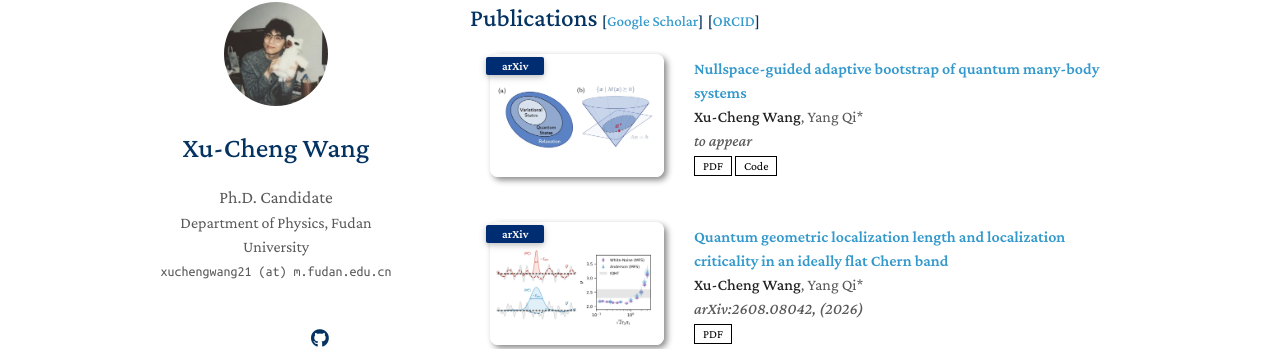
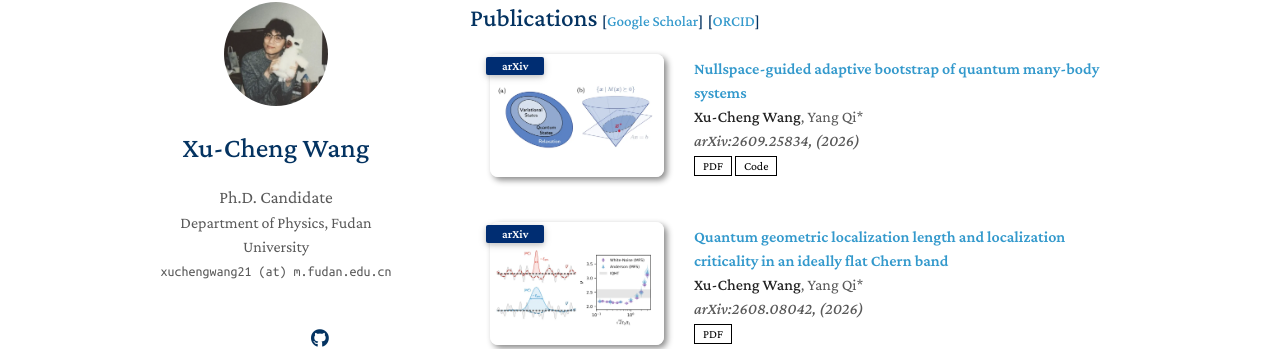
Before and after one commit to JefferyWangSH/JefferyWangSH.github.io, a Jekyll site: the page built from index.md, in a window 1280 px wide and 900 px high, scrolled down 367 px. Shown: the part 128-477 px from the top of the window. Built offline with Jekyll 4.4.1, drawn with Linux system fonts in a browser that asks for light colours; nearby versions of some CDN libraries; a style sheet for code colours, icons or effects is not loaded; our own code applies the rules of GitHub Pages for plain Markdown files.

Commit message:
linked bootstrap paper.

```diff
--- a/_data/publications.yml
+++ b/_data/publications.yml
@@ -3,9 +3,9 @@
   - title: Nullspace-guided adaptive bootstrap of quantum many-body systems
     authors: <strong>Xu-Cheng Wang</strong>, Yang Qi*
     journal_short: arXiv
-    journal: to appear
-    url: tbd
-    pdf: tbd
+    journal: arXiv:2609.25834, (2026)
+    url: https://arxiv.org/abs/2609.25834
+    pdf: https://arxiv.org/pdf/2609.25834
     code: https://github.com/JefferyWangSH/QMBBoot-NGA
     image: ./assets/img/covers/nga_bootstrap.webp
 
@@ -20,7 +20,7 @@
   - title: Emergent magnetic pseudogap from phase fluctuations and hierarchy of scales in two-dimensional superconductors
     authors: <strong>Xu-Cheng Wang</strong>, Yang Qi*
     journal_short: arXiv
-    journal: 	arXiv:2608.07238, (2026)
+    journal: arXiv:2608.07238, (2026)
     url: https://arxiv.org/abs/2608.07238
     pdf: https://arxiv.org/pdf/2608.07238
     image: ./assets/img/covers/pdsc_mpg.webp
@@ -28,7 +28,7 @@
   - title: 'The interplay of phase fluctuations and nodal quasiparticles: ubiquitous Fermi arcs in two-dimensional d-wave superconductors'
     authors: <strong>Xu-Cheng Wang</strong>, Xiao Yan Xu*, Yang Qi**
     journal_short: Sci. Bull.
-    journal: 	Sci. Bull. <strong>71</strong>, 36-39, (2026)
+    journal: Sci. Bull. <strong>71</strong>, 36-39, (2026)
     url: https://www.sciencedirect.com/science/article/pii/S2095927325011223
     pdf: https://arxiv.org/pdf/2310.05376
     image: ./assets/img/covers/pdsc_fermi_arcs.webp
```
Also changed, not shown: 1 other file.
